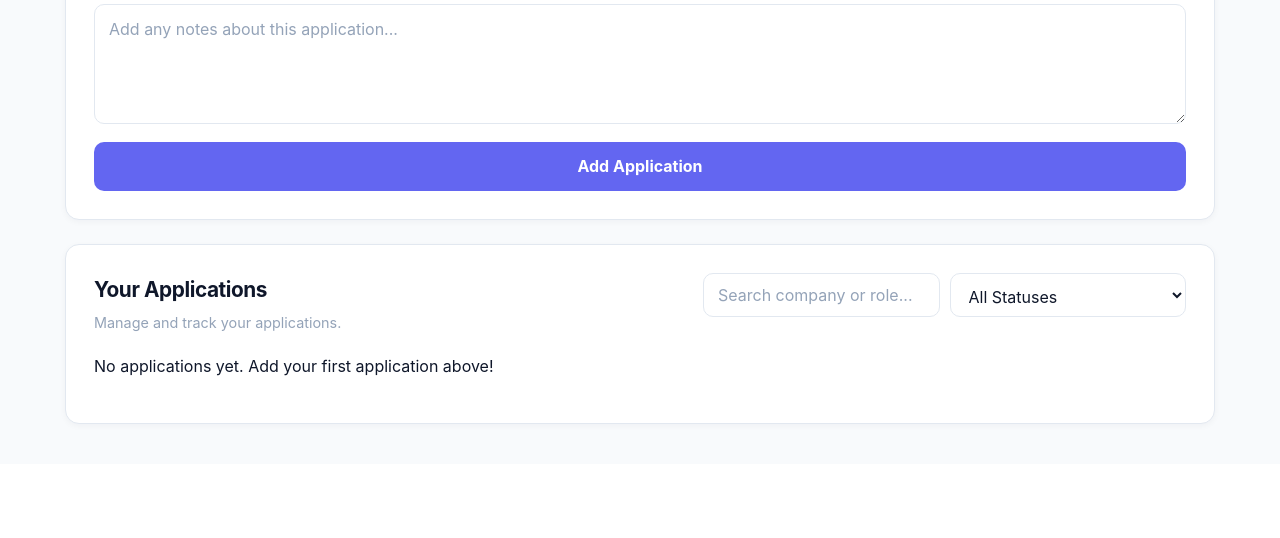
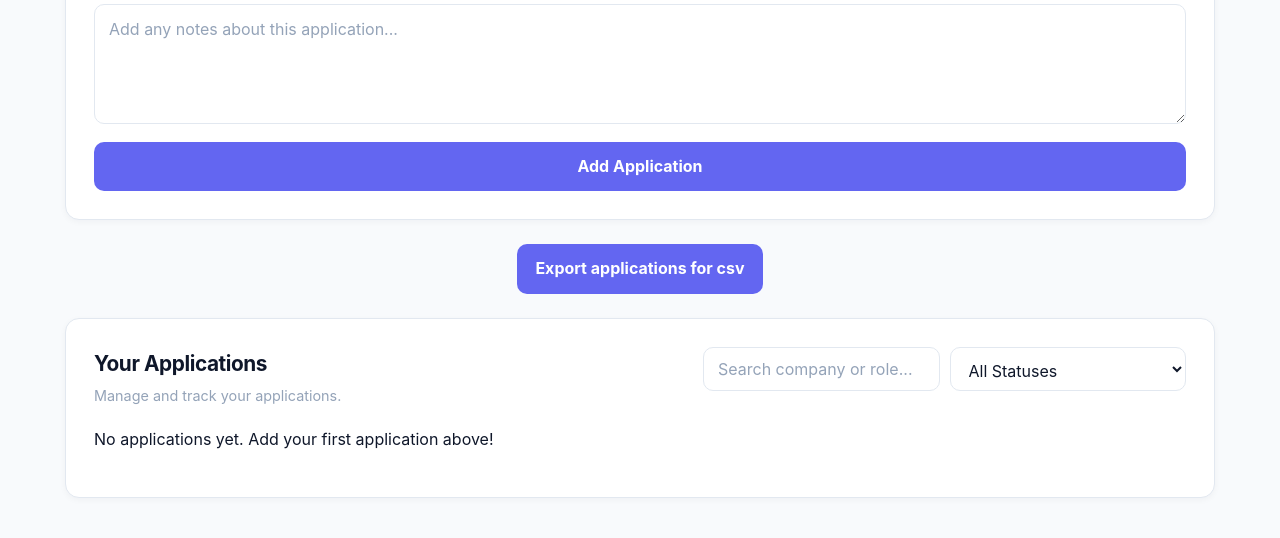
Before and after one commit to tanvi366/Student-Module-Tracker, a Flask app: page / in a window 1280 px wide. Shown: the part 1298-1836 px from the top of the page. Before the commit the page ends 1723 px from the top, so only its background shows below. Run offline with Flask 3, Linux system fonts and the light colour scheme; data that the repository does not hold is empty.

Commit message:
added export csv feature

```diff
--- a/app.py
+++ b/app.py
@@ -1,5 +1,7 @@
-from flask import Flask, render_template, request, jsonify
+from flask import Flask, render_template, request, jsonify, make_response
 import sqlite3
+import csv
+import io
 app = Flask(__name__)
 
 DATABASE = "career_tracker.db"
@@ -55,7 +57,12 @@ def create_application():
     data = request.get_json()
 
     company = data.get("company")
+    if not company or not company.strip():
+        return "Company name is required", 400
+
     role = data.get("role")
+    if not role or not role.strip():
+        return "Role is required", 400
     location = data.get("location")
     status = data.get("status", "Applied")
     application_date = data.get("application_date")
@@ -98,6 +105,22 @@ def update_applications(id):
     conn.close()
     return jsonify({"message": "Application updated"})
 
+@app.route("/export/csv")
+def export_csv():
+    conn = get_db_connection()
+    applications = conn.execute("""SELECT * FROM applications ORDER BY application_date DESC""").fetchall()
+    print("APPLICATIONS:", applications)
+    conn.close()
+    output = io.StringIO()
+    writer = csv.writer(output)
+    writer.writerow(["Company", "Role", "Location", "Status", "Application Date", "Deadline", "Job URL", "Notes" ])
+    for application in applications:
+        writer.writerow([application["company"], application["role"], application["location"], application["status"], application["application_date"], application["deadline"], application["job_url"], application["notes"]])
+    response = make_response(output.getvalue())
+    response.headers["Content-Disposition"] = ("attachment; filename=career_tracker_export.csv")
+    response.headers["Content-Type"] = "text/csv"
+    return response
+
 if __name__ == "__main__":
     init_db()
     #alter_db()
--- a/static/style.css
+++ b/static/style.css
@@ -882,3 +882,52 @@ button:active {
 
     line-height: 1.6;
 }
+
+/* =========================================
+   EXPORT BUTTON
+========================================= */
+
+.export-button {
+    display: block;
+    width: fit-content;
+
+    margin: 24px auto;
+
+    padding: 12px 18px;
+
+    background: var(--primary);
+    color: white;
+
+    border: 0;
+    border-radius: 10px;
+
+    font: inherit;
+    font-weight: 650;
+
+    text-decoration: none;
+
+    cursor: pointer;
+
+    transition:
+        background 0.2s ease,
+        transform 0.2s ease,
+        box-shadow 0.2s ease;
+}
+
+
+.export-button:hover {
+    background: var(--primary-dark);
+
+    color: white;
+
+    transform: translateY(-1px);
+
+    box-shadow:
+        0 5px 14px
+        rgba(79, 70, 229, 0.25);
+}
+
+
+.export-button:active {
+    transform: translateY(0);
+}
--- a/templates/index.html
+++ b/templates/index.html
@@ -18,6 +18,7 @@
     <header>
         <h1>Student Career Tracker</h1>
         <p>Track your internships and job applications.</p>
+
     </header>
 
 
@@ -226,6 +227,7 @@
         </section>
 
 
+        <a href="/export/csv" class="export-button" > Export applications for csv</a>
         <!-- =========================
              APPLICATION FILTERS
         ========================== -->
@@ -288,6 +290,7 @@
             </div>
 
         </section>
+
         <div id="application-modal" class="modal">
     <div class="modal-content">
 
```
